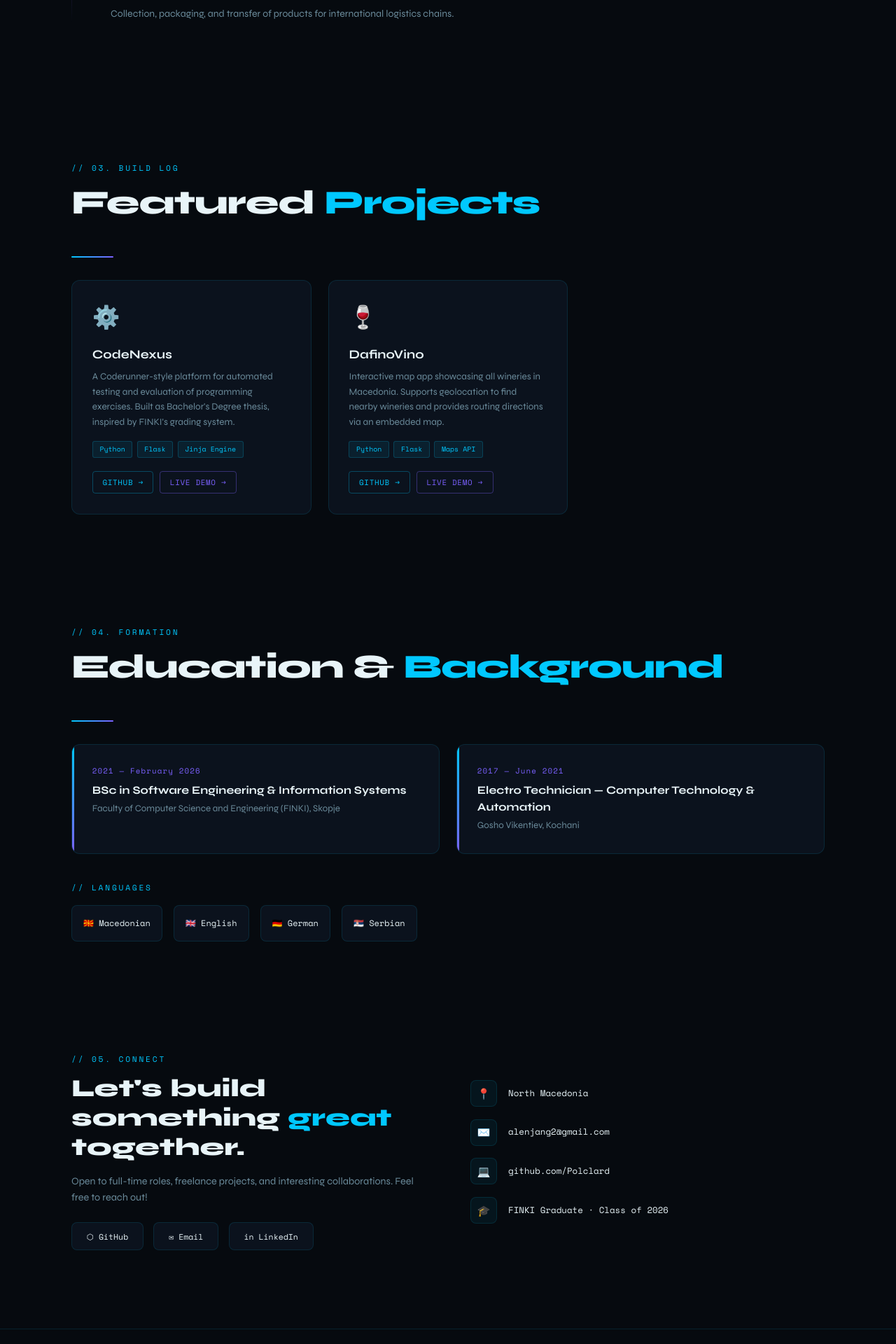
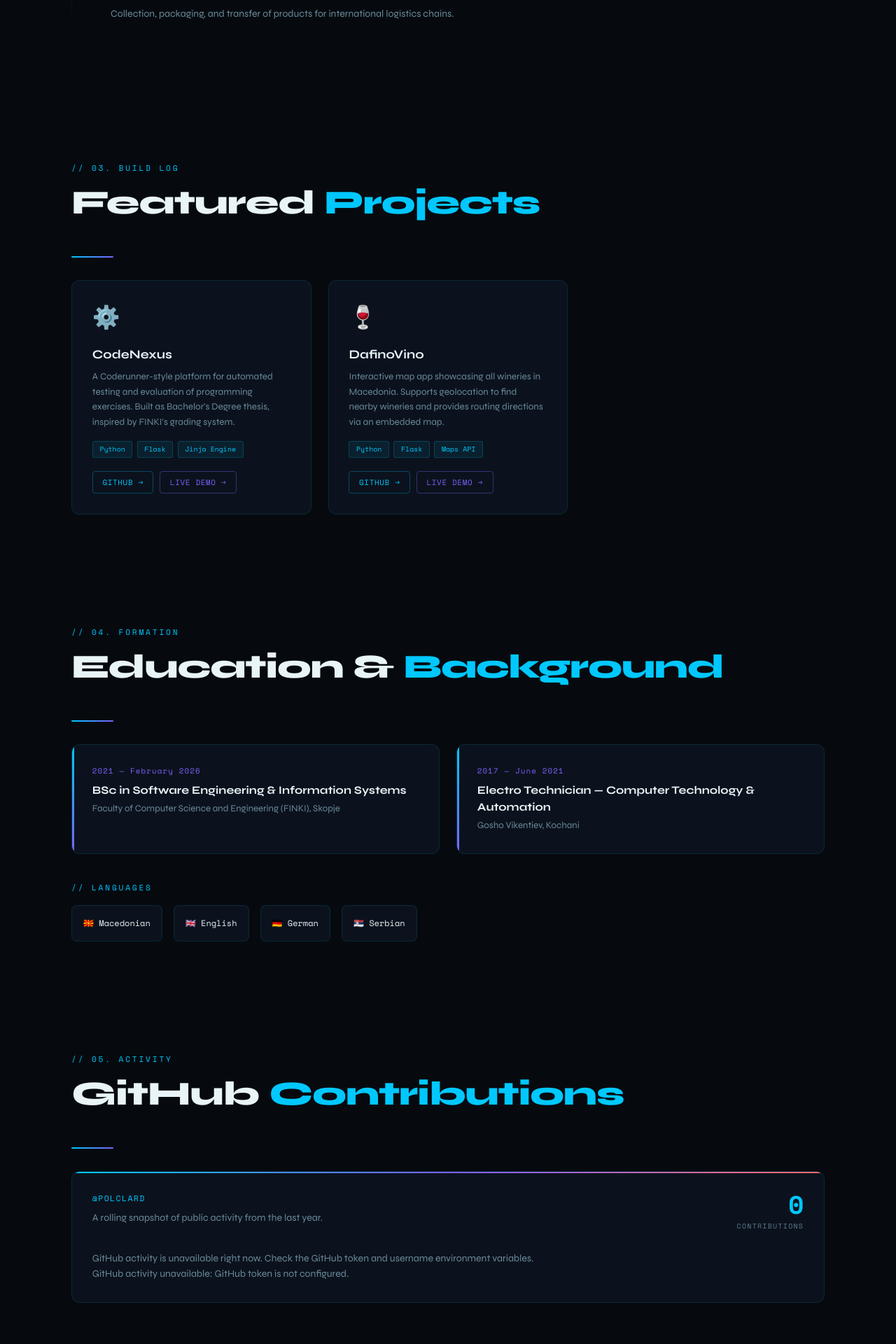
Before and after one commit to Polclard/PersonalPortfolio, a Django app: page / in a window 1280 px wide. Shown: the part 2240-4160 px from the top of the page at 70% size. Run offline with Django 5.2, Linux system fonts and the light colour scheme; data comes from the database, SQL or seed files in the repository; data that the repository does not hold is empty.

Commit message:
Add GitHub Calendar to the Portfolio page
GitHub Calendar and number of contributions is now visible on the main portfolio page.

```diff
--- /dev/null
+++ b/portfolio_app/templates/github_contributions.html
@@ -0,0 +1,49 @@
+<div class="github-card reveal">
+  <div class="github-card-top">
+    <div>
+      <div class="github-kicker">@{{ github_username }}</div>
+      <p class="github-copy">
+        A rolling snapshot of public activity from the last year.
+      </p>
+    </div>
+    <div class="github-total" aria-label="{{ github_total }} total GitHub contributions">
+      <span>{{ github_total }}</span>
+      <small>contributions</small>
+    </div>
+  </div>
+
+  {% if github_contributions_available %}
+  <div class="github-calendar-wrap">
+    <div class="github-calendar" aria-label="GitHub contribution calendar">
+      {% for week in github_contribution_weeks %}
+      <div class="github-week">
+        {% for day in week.contributionDays %}
+        <span
+          class="github-day level-{{ day.intensity }}"
+          title="{{ day.date }}: {{ day.contributionCount }} contributions"
+          aria-label="{{ day.date }}: {{ day.contributionCount }} contributions"
+        ></span>
+        {% endfor %}
+      </div>
+      {% endfor %}
+    </div>
+  </div>
+  <div class="github-legend" aria-hidden="true">
+    <span>Less</span>
+    <i class="github-day level-0"></i>
+    <i class="github-day level-1"></i>
+    <i class="github-day level-2"></i>
+    <i class="github-day level-3"></i>
+    <i class="github-day level-4"></i>
+    <span>More</span>
+  </div>
+  {% else %}
+    <p class="github-empty">
+        GitHub activity is unavailable right now. Check the GitHub token and username
+        environment variables.
+    </p>
+    <p class="github-empty">
+        GitHub activity unavailable: {{ github_error }}
+    </p>
+  {% endif %}
+</div>
--- a/portfolio_app/templates/index.html
+++ b/portfolio_app/templates/index.html
@@ -711,6 +711,121 @@
         color: #6a8a9a;
       }
 
+      /* ── GITHUB ACTIVITY ───────────────────── */
+      #github-activity {
+        min-height: auto;
+        padding: 5rem 2rem;
+      }
+      .github-card {
+        background: var(--card);
+        border: 1px solid var(--border);
+        border-radius: 12px;
+        padding: 1.8rem;
+        position: relative;
+        overflow: hidden;
+      }
+      .github-card::before {
+        content: "";
+        position: absolute;
+        top: 0;
+        left: 0;
+        right: 0;
+        height: 2px;
+        background: linear-gradient(to right, var(--accent), var(--accent2), var(--accent3));
+      }
+      .github-card-top {
+        display: flex;
+        align-items: flex-start;
+        justify-content: space-between;
+        gap: 1.5rem;
+        margin-bottom: 1.7rem;
+      }
+      .github-kicker {
+        font-family: "Space Mono", monospace;
+        font-size: 0.72rem;
+        color: var(--accent);
+        letter-spacing: 0.12em;
+        text-transform: uppercase;
+        margin-bottom: 0.55rem;
+      }
+      .github-copy,
+      .github-empty {
+        color: #6a8a9a;
+        font-size: 0.88rem;
+        line-height: 1.6;
+        margin: 0;
+      }
+      .github-total {
+        min-width: 150px;
+        text-align: right;
+      }
+      .github-total span {
+        display: block;
+        font-family: "Space Mono", monospace;
+        font-size: 2.25rem;
+        font-weight: 700;
+        line-height: 1;
+        color: var(--accent);
+      }
+      .github-total small {
+        display: block;
+        margin-top: 0.35rem;
+        font-family: "Space Mono", monospace;
+        font-size: 0.62rem;
+        color: var(--muted);
+        letter-spacing: 0.13em;
+        text-transform: uppercase;
+      }
+      .github-calendar-wrap {
+        overflow-x: auto;
+        padding-bottom: 0.4rem;
+        scrollbar-color: rgba(0, 200, 255, 0.35) rgba(13, 21, 32, 0.7);
+      }
+      .github-calendar {
+        display: flex;
+        gap: 4px;
+        width: max-content;
+        min-width: 100%;
+      }
+      .github-week {
+        display: grid;
+        grid-template-rows: repeat(7, 12px);
+        gap: 4px;
+      }
+      .github-day {
+        display: block;
+        width: 12px;
+        height: 12px;
+        border-radius: 3px;
+        border: 1px solid rgba(232, 244, 248, 0.04);
+        background: rgba(90, 122, 138, 0.14);
+      }
+      .github-day.level-1 {
+        background: rgba(0, 200, 255, 0.28);
+      }
+      .github-day.level-2 {
+        background: rgba(0, 200, 255, 0.5);
+        box-shadow: 0 0 8px rgba(0, 200, 255, 0.08);
+      }
+      .github-day.level-3 {
+        background: rgba(123, 97, 255, 0.62);
+        box-shadow: 0 0 10px rgba(123, 97, 255, 0.12);
+      }
+      .github-day.level-4 {
+        background: rgba(255, 107, 107, 0.78);
+        box-shadow: 0 0 12px rgba(255, 107, 107, 0.18);
+      }
+      .github-legend {
+        display: flex;
+        justify-content: flex-end;
+        align-items: center;
+        gap: 0.35rem;
+        margin-top: 1rem;
+        font-family: "Space Mono", monospace;
+        font-size: 0.62rem;
+        color: var(--muted);
+      }
+
       /* ── CONTACT ────────────────────────────── */
       #contact {
         min-height: auto;
@@ -968,6 +1083,26 @@
           transform: none;
         }
 
+        .github-card {
+          padding: 1.25rem;
+        }
+        .github-card-top {
+          flex-direction: column;
+          gap: 1rem;
+        }
+        .github-total {
+          text-align: left;
+        }
+        .github-week {
+          grid-template-rows: repeat(7, 10px);
+          gap: 3px;
+        }
+        .github-day {
+          width: 10px;
+          height: 10px;
+          border-radius: 2px;
+        }
+
         .contact-inner {
           grid-template-columns: 1fr;
           gap: 2.5rem;
@@ -1016,6 +1151,7 @@
         <a href="#experience">Experience</a>
         <a href="#projects">Projects</a>
         <a href="#education">Education</a>
+        <a href="#github-activity">Activity</a>
         <a href="#contact">Contact</a>
         <a href="{% url 'download_cv' %}" class="border border-info rounded-pill px-2">Download CV</a>
       </div>
@@ -1030,6 +1166,7 @@
       <a href="#experience">Experience</a>
       <a href="#projects">Projects</a>
       <a href="#education">Education</a>
+      <a href="#github-activity">Activity</a>
       <a href="#contact">Contact</a>
       <a href="{% url 'download_cv' %}" class="border border-info text-center rounded-pill mt-4">Download CV</a>
     </div>
@@ -1231,12 +1368,24 @@
       </div>
     </section>
 
+    <!-- GITHUB ACTIVITY -->
+    <section id="github-activity">
+      <div class="container">
+        <div class="reveal">
+          <div class="section-label">// 05. Activity</div>
+          <h2 class="section-title">GitHub <span>Contributions</span></h2>
+          <div class="divider"></div>
+        </div>
+        {% include "github_contributions.html" %}
+      </div>
+    </section>
+
     <!-- CONTACT -->
     <section id="contact">
       <div class="container">
         <div class="contact-inner">
           <div class="reveal">
-            <div class="section-label">// 05. Connect</div>
+            <div class="section-label">// 06. Connect</div>
             <div class="contact-tagline">
               Let's build something <span>great</span> together.
             </div>
--- a/portfolio_app/views.py
+++ b/portfolio_app/views.py
@@ -9,10 +9,126 @@ import hmac
 import subprocess
 from datetime import datetime
 from .pdf_cv_generation_utils import generate_cv
+import requests
+from django.core.cache import cache
+from decouple import config
+
+
+GITHUB_CONTRIBUTIONS_CACHE_KEY = "github_contributions"
+
+
+def _github_contribution_intensity(count):
+    if count == 0:
+        return 0
+    if count < 3:
+        return 1
+    if count < 6:
+        return 2
+    if count < 10:
+        return 3
+    return 4
+
+
+def _empty_github_contribution_context(message=None):
+    return {
+        "github_contributions_available": False,
+        "github_contribution_weeks": [],
+        "github_contributions": [],
+        "github_total": 0,
+        "github_username": config("GITHUB_USERNAME", default="Polclard"),
+        "github_error": message,
+        "contributions": [],
+        "weeks": [],
+        "total": 0,
+    }
+
+def get_github_contribution_context():
+    cached_data = cache.get(GITHUB_CONTRIBUTIONS_CACHE_KEY)
+    if cached_data is not None:
+        return cached_data
+
+    token = config("GITHUB_TOKEN", default="")
+    username = config("GITHUB_USERNAME", default="Polclard")
+
+    if not token:
+        return _empty_github_contribution_context("GitHub token is not configured.")
+
+    if not username:
+        return _empty_github_contribution_context("GitHub username is not configured.")
+
+    query = """
+    query($username: String!) {
+      user(login: $username) {
+        contributionsCollection {
+          contributionCalendar {
+            totalContributions
+            weeks {
+              contributionDays {
+                date
+                contributionCount
+                color
+              }
+            }
+          }
+        }
+      }
+    }
+    """
+
+    try:
+        response = requests.post(
+            "https://api.github.com/graphql",
+            json={
+                "query": query,
+                "variables": {"username": username}
+            },
+            headers={
+                "Authorization": f"Bearer {token}"
+            },
+            timeout=8,
+        )
+        response.raise_for_status()
+        data = response.json()
+        if data.get("errors"):
+            raise ValueError(data["errors"][0].get("message", "GitHub returned an error."))
+
+        calendar = data["data"]["user"]["contributionsCollection"]["contributionCalendar"]
+
+        weeks = []
+        days = []
+        for week in calendar["weeks"]:
+            contribution_days = []
+            for day in week["contributionDays"]:
+                contribution_day = {
+                    **day,
+                    "intensity": _github_contribution_intensity(day["contributionCount"]),
+                }
+                contribution_days.append(contribution_day)
+                days.append(contribution_day)
+            weeks.append({"contributionDays": contribution_days})
+
+        context = {
+            "github_contributions_available": True,
+            "github_contribution_weeks": weeks,
+            "github_contributions": days,
+            "github_total": calendar["totalContributions"],
+            "github_username": username,
+            "github_error": None,
+            "contributions": days,
+            "weeks": weeks,
+            "total": calendar["totalContributions"],
+        }
+        cache.set(GITHUB_CONTRIBUTIONS_CACHE_KEY, context, 60 * 60 * 6)
+        return context
+    except Exception as e:
+        context = _empty_github_contribution_context(str(e))
+        cache.set(GITHUB_CONTRIBUTIONS_CACHE_KEY, context, 60 * 5)
+        return context
+
 
 def portfolio(request):
     current_year = datetime.now().year
-    return render(request, "index.html", {
+    context = {
         "skills": Skill.objects.all(),
         "technologies": Technologies.objects.all(),
         "experiences": WorkExperience.objects.all().order_by('-start_date'),
@@ -20,9 +136,11 @@ def portfolio(request):
         "education": Education.objects.all().order_by('-start_date'),
         "languages": Languages.objects.all(),
         "current_year": current_year,
-    })
+    }
+    context.update(get_github_contribution_context())
+    return render(request, "index.html", context)
 
-WEBHOOK_SECRET = os.getenv("GITHUB_WEBHOOK_SECRET", "")
+WEBHOOK_SECRET = os.getenv("GITHUB_WEBHOOK_SECRET", config("GITHUB_WEBHOOK_SECRET"))
 
 @csrf_exempt
 def git_update(request):
@@ -79,3 +197,6 @@ def download_cv_pdf(request):
     response = HttpResponse(pdf, content_type="application/pdf")
     response["Content-Disposition"] = 'attachment; filename="Alen_Jangelov_CV.pdf"'
     return response
+
+def github_contributions(request):
+    return render(request, "github_contributions.html", get_github_contribution_context())
--- a/portfolio_site/urls.py
+++ b/portfolio_site/urls.py
@@ -25,4 +25,5 @@ urlpatterns = [
     path('', portfolio, name="index"),
     path('git_update', git_update, name="git_update"),
     path("download-cv/", download_cv_pdf, name="download_cv"),
+    path("github-contributions/", github_contributions, name="github_contributions"),
 ]
--- a/requirements.txt
+++ b/requirements.txt
@@ -1,10 +1,15 @@
 asgiref==3.11.1
+certifi==2026.4.22
 charset-normalizer==3.4.7
 Django==5.2.13
 gitdb==4.0.12
 GitPython==3.1.46
+idna==3.13
 pillow==12.2.0
+python-decouple==3.8
 python-dotenv==1.2.2
 reportlab==4.4.10
+requests==2.33.1
 smmap==5.0.3
 sqlparse==0.5.5
+urllib3==2.6.3
```
